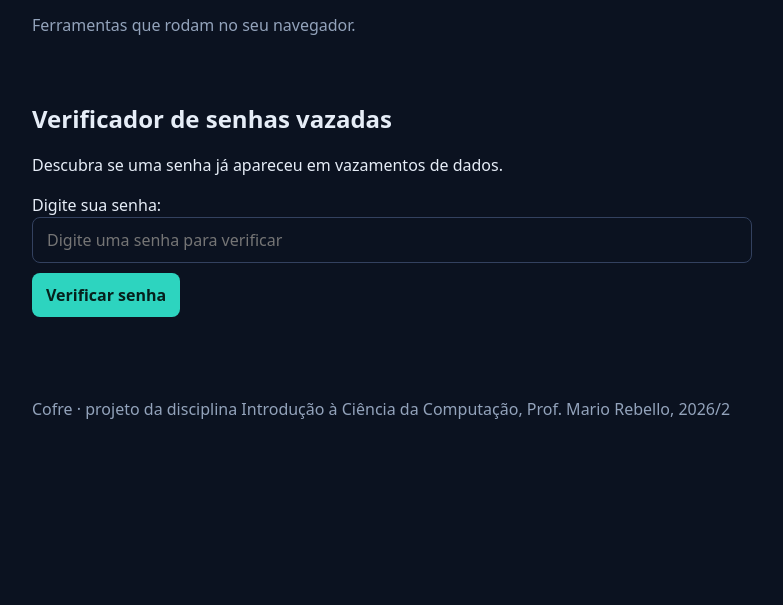
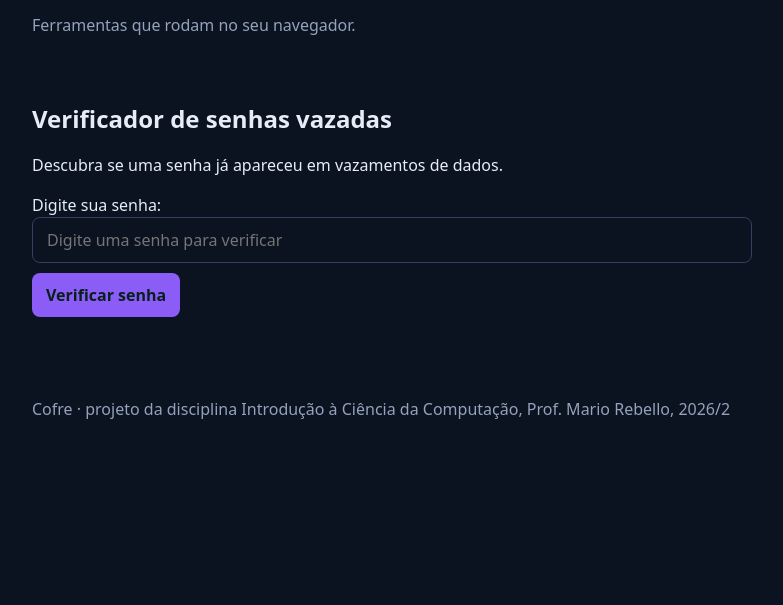
Before and after one commit to p3dro-sketch/cofre, a plain HTML site: page index.html in a window 1280 px wide. Shown: the part 195-800 px from the top of the page, without its empty margins (248-1031 px from the left). Drawn offline with Linux system fonts and the light colour scheme.

Commit message:
Tema A: muda a cor de destaque

```diff
--- a/style.css
+++ b/style.css
@@ -1,6 +1,6 @@
 /* Cores do Cofre */
 :root {
-  --destaque: #2dd4bf;
+  --destaque: #8b5cf6;
   --fundo: #0b1220;
   --cartao: #131c2e;
   --texto: #e6edf7;
```
